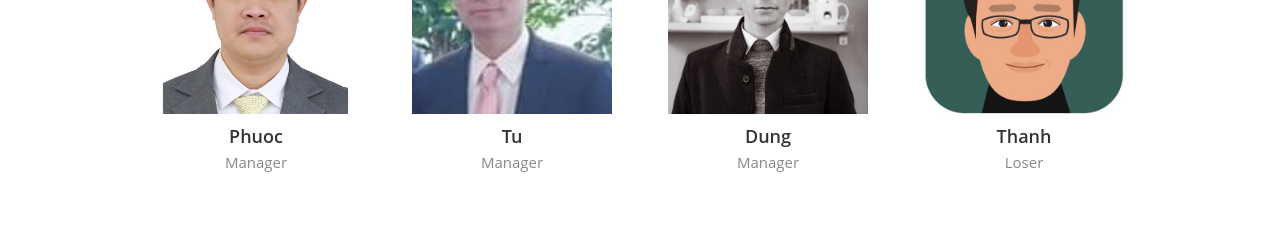
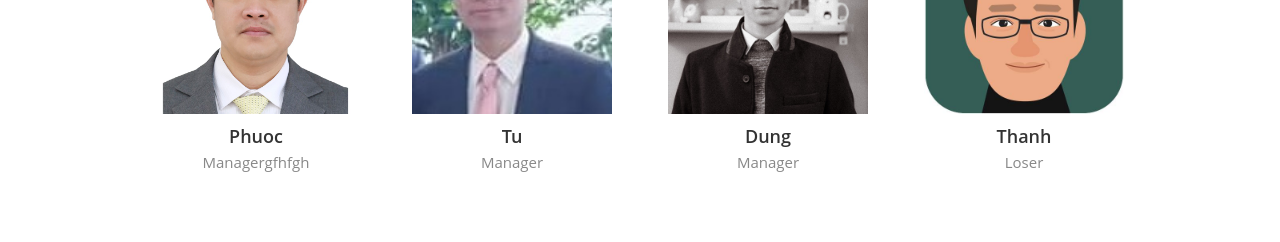
Before and after one commit to roger-ngx/udp, a Next.js app: page / in a window 1280 px wide. Shown: the part 2996-3238 px from the top of the page. Built offline with nearby package versions, Linux system fonts and the light colour scheme.

Commit message:
Update team.js
test

```diff
--- a/components/team.js
+++ b/components/team.js
@@ -20,7 +20,7 @@
                 <Person
                     img='/img/team/phuoc.jpg'
                     name='Phuoc'
-                    role='Manager'
+                    role='Managergfhfgh'
                 />
                 <Person
                     img='/img/team/tu.jpg'
```
